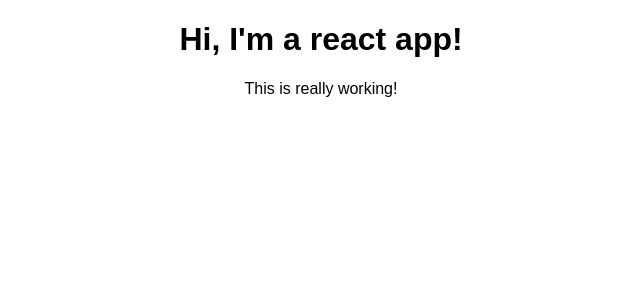
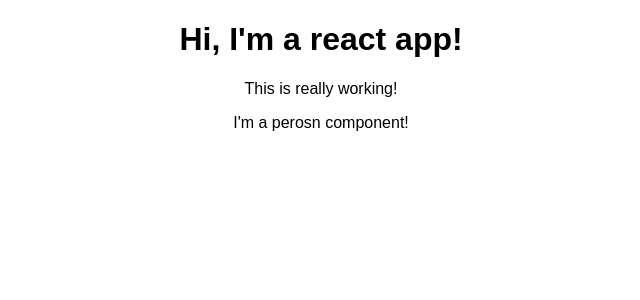
Before and after one commit to dustyfingers/react-complete-guide, a React (Create React App) app in the folder sec-3/react-complete-guide/: page / in a window 1280 px wide. Shown: the top 300 px of the page, without its empty margins (319-959 px from the left). Built offline with nearby package versions, Linux system fonts and the light colour scheme.

Commit message:
learned about functional components

```diff
--- a/sec-3/react-complete-guide/src/App.js
+++ b/sec-3/react-complete-guide/src/App.js
@@ -1,5 +1,6 @@
 import React, { Component } from 'react';
 import './App.css';
+import Person from './Person/Person';
 
 class App extends Component {
   render() {
@@ -7,6 +8,7 @@
       <div className="App">
         <h1>Hi, I'm a react app!</h1>
         <p>This is really working!</p>
+        <Person />
       </div>
     );
   }
--- /dev/null
+++ b/sec-3/react-complete-guide/src/Person/Person.js
@@ -0,0 +1,9 @@
+import React from 'react';
+
+const person = () => {
+    return (
+        <p>I'm a perosn component!</p>
+    );
+};
+
+export default person;
```
